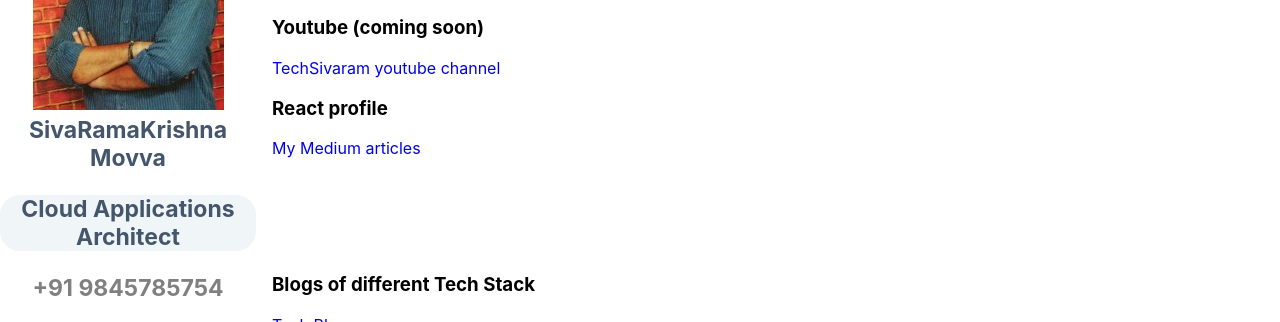
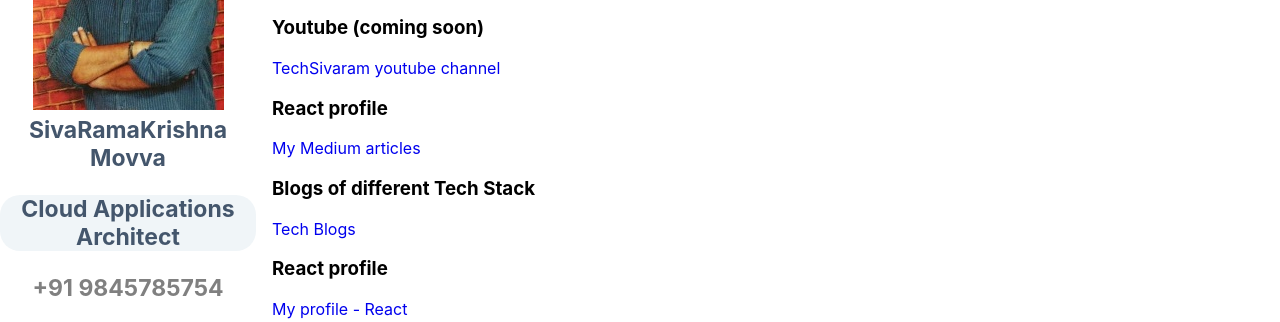
Before and after one commit to TechSivaram/MyProfile-SEO, a plain HTML site: page pages/portfolio.html in a window 1280 px wide. Shown: the part 143-465 px from the top of the page. Drawn offline with Linux system fonts and the light colour scheme; a script that the page names is missing.

Commit message:
Update portfolio.html
<p style="padding-bottom: 40px;"></p>

```diff
--- a/pages/portfolio.html
+++ b/pages/portfolio.html
@@ -120,7 +120,6 @@
         <br />
         <h3 stype="color:Grey">React profile</h3>
         <a href="https://medium.com/@sivaram.movva">My Medium articles</a>
-        <p style="padding-bottom: 40px;"></p>
         <br />
         <h3 stype="color:Grey">Blogs of different Tech Stack</h3>
         <a href="../blogs/index.html">Tech Blogs</a>
```
